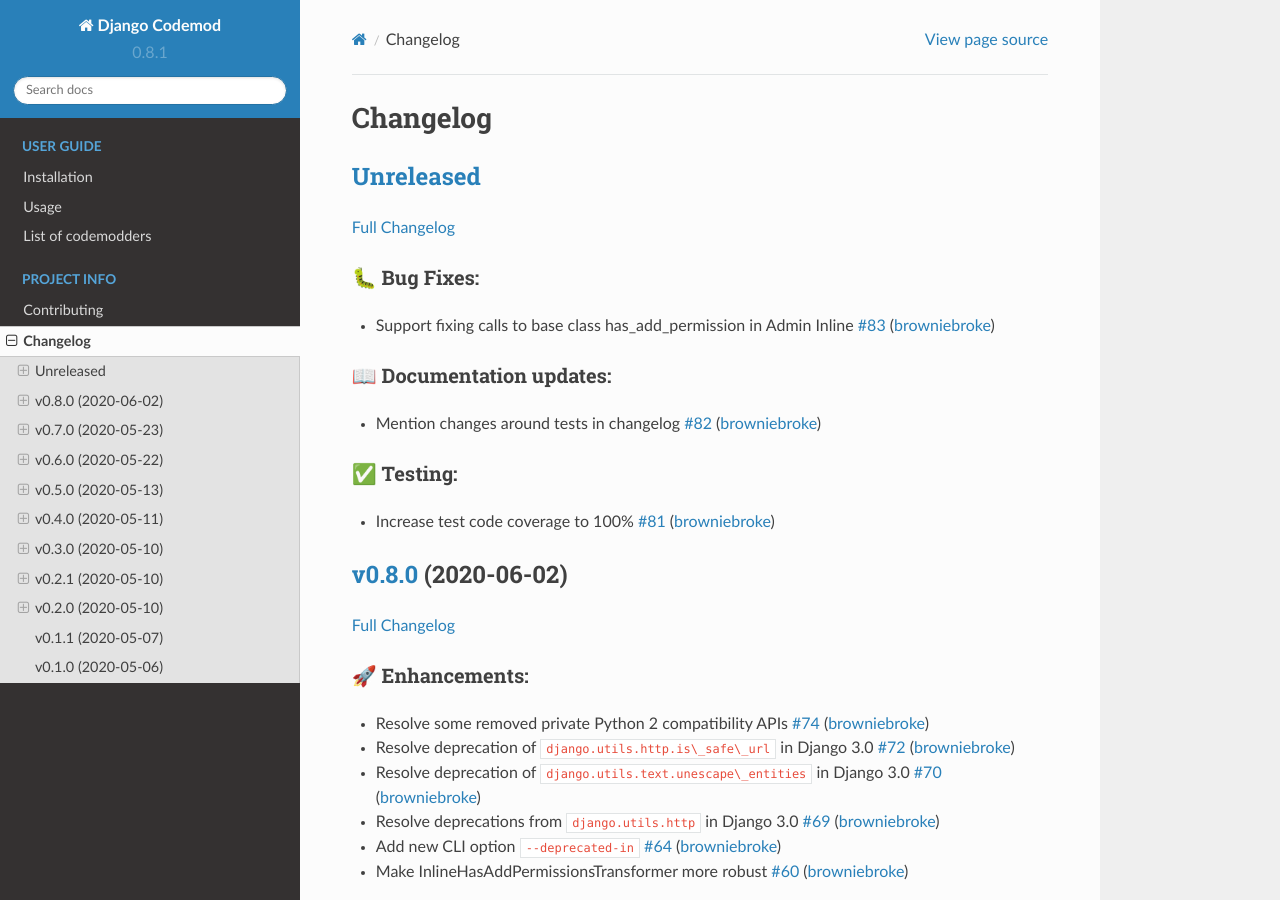
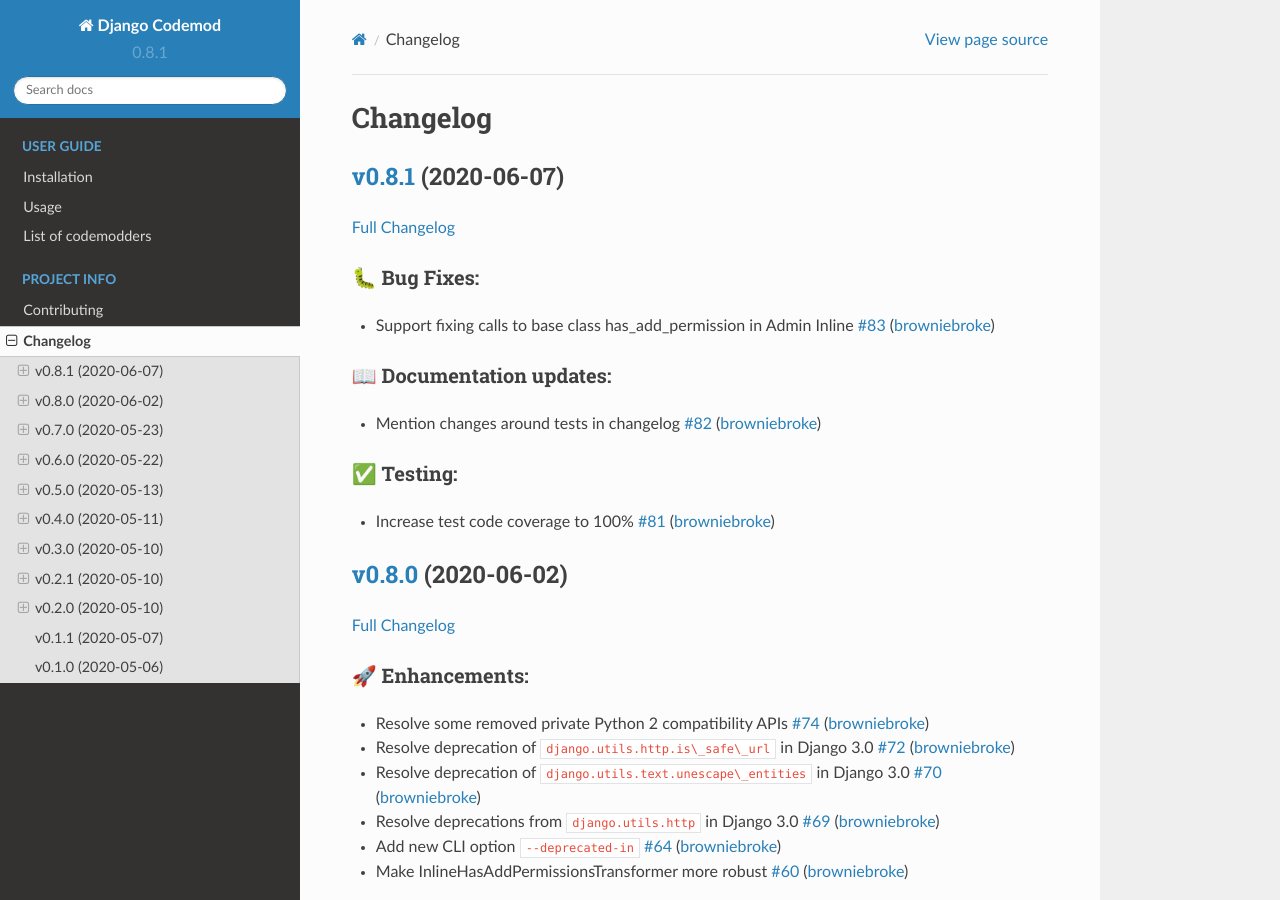
Before and after one commit to browniebroke/django-codemod, a Sphinx documentation site: the page built from docs/changelog.md, in a window 1280 px wide and 900 px high. Built offline with Sphinx 7.4.7 and the Read the Docs theme 2.0.0, drawn with Linux system fonts in a browser that asks for light colours.

Commit message:
Update Changelog

```diff
--- a/docs/changelog.md
+++ b/docs/changelog.md
@@ -1,8 +1,8 @@
 # Changelog
 
-## [Unreleased](https://github.com/browniebroke/django-codemod/tree/HEAD)
+## [v0.8.1](https://github.com/browniebroke/django-codemod/tree/v0.8.1) (2020-06-07)
 
-[Full Changelog](https://github.com/browniebroke/django-codemod/compare/v0.8.0...HEAD)
+[Full Changelog](https://github.com/browniebroke/django-codemod/compare/v0.8.0...v0.8.1)
 
 ### 🐛 Bug Fixes:
 
```
Also changed, not shown: CHANGELOG.md (+2 -2 lines).
